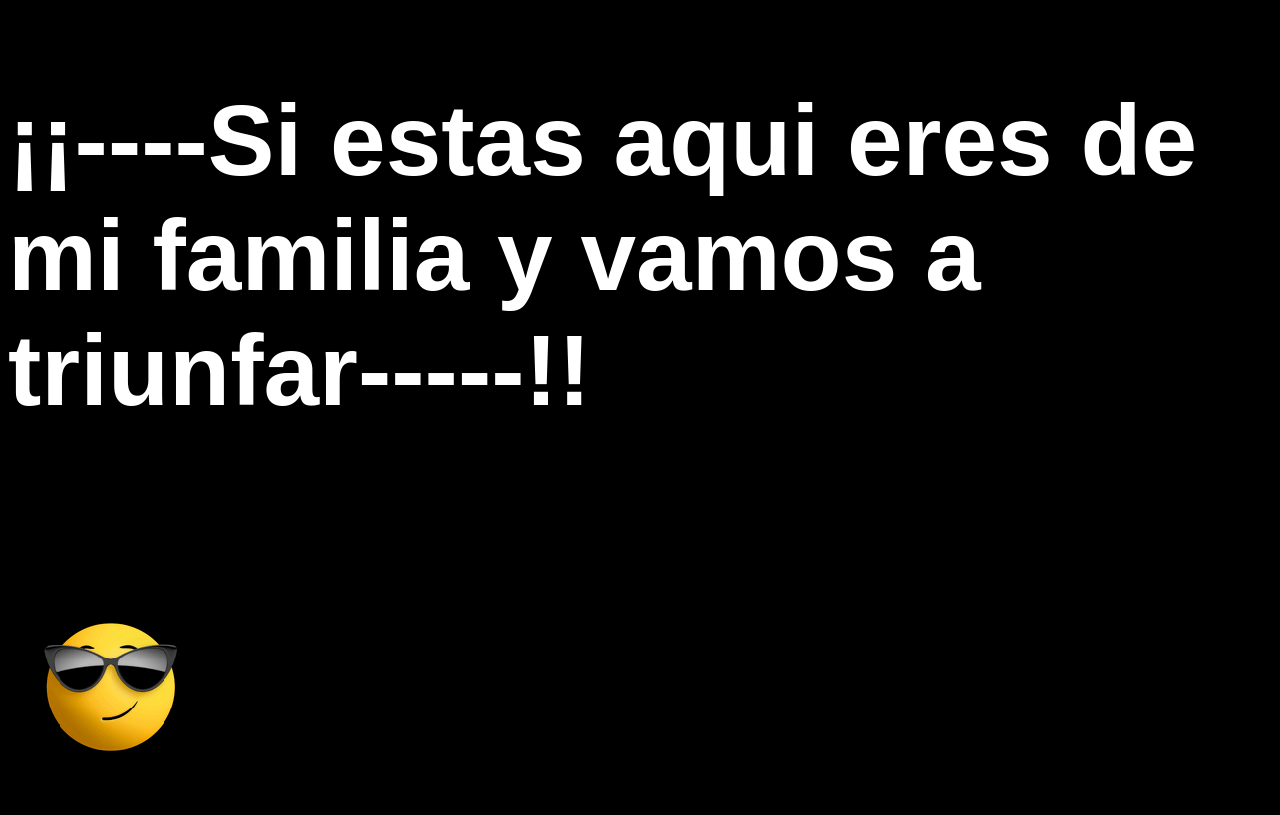
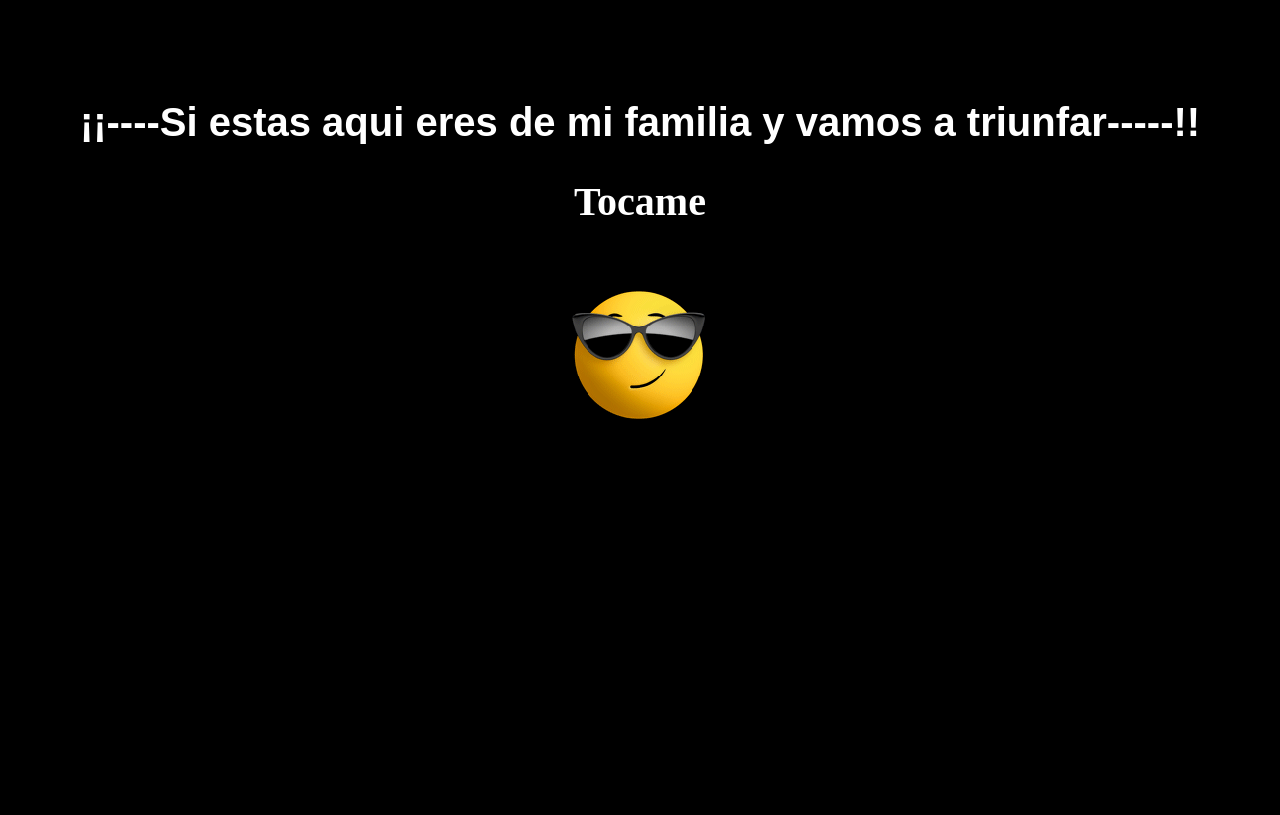
Before and after one commit to Elosorincon/Elosorincon.github.io, a plain HTML site: page index.html in a window 1280 px wide. Drawn offline with Linux system fonts and the light colour scheme; files that its build step writes are made by us from their sources; files whose address does not match are found by name.

Commit message:
Update Style.css

```diff
--- a/Style.css
+++ b/Style.css
@@ -1,14 +1,25 @@
+
 body{
 
     background-color: black;
+    text-align: center;
 }
 
+section {
 
-
+    display:  relative;
+    margin-top:  100px ;
+}
 h1{
 
-
     font-family: Arial, Helvetica, sans-serif;
-    font-size: 100px;
+    font-size: 40px;
     color: white;
 }
+
+h2 {
+
+  font-size: 40px;
+  color: white;
+  margin-bottom: 1px;
+}
```
